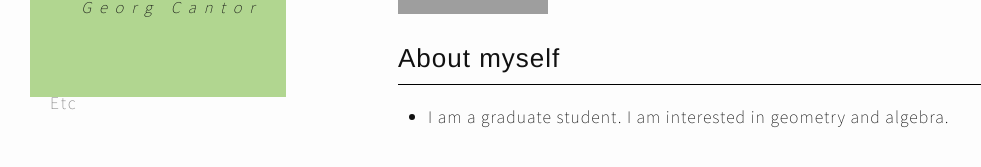
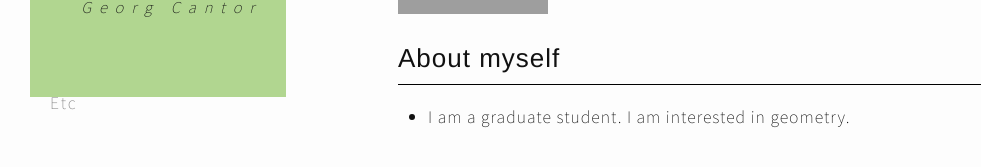
Before and after one commit to Kyungtak-Hong/kyungtak-hong.github.io, a Jekyll site: the page built from index.md, in a window 1280 px wide. Shown: the part 178-345 px from the top of the page, without its empty margins (0-981 px from the left). Built offline with Jekyll 4.4.1, drawn with Linux system fonts in a browser that asks for light colours; grey boxes are pictures that could not be loaded.

Commit message:
Update index.md

```diff
--- a/index.md
+++ b/index.md
@@ -16,4 +16,4 @@
 
 ## About myself
 
-* I am a graduate student. I am interested in geometry and algebra.
+* I am a graduate student. I am interested in geometry.
```
